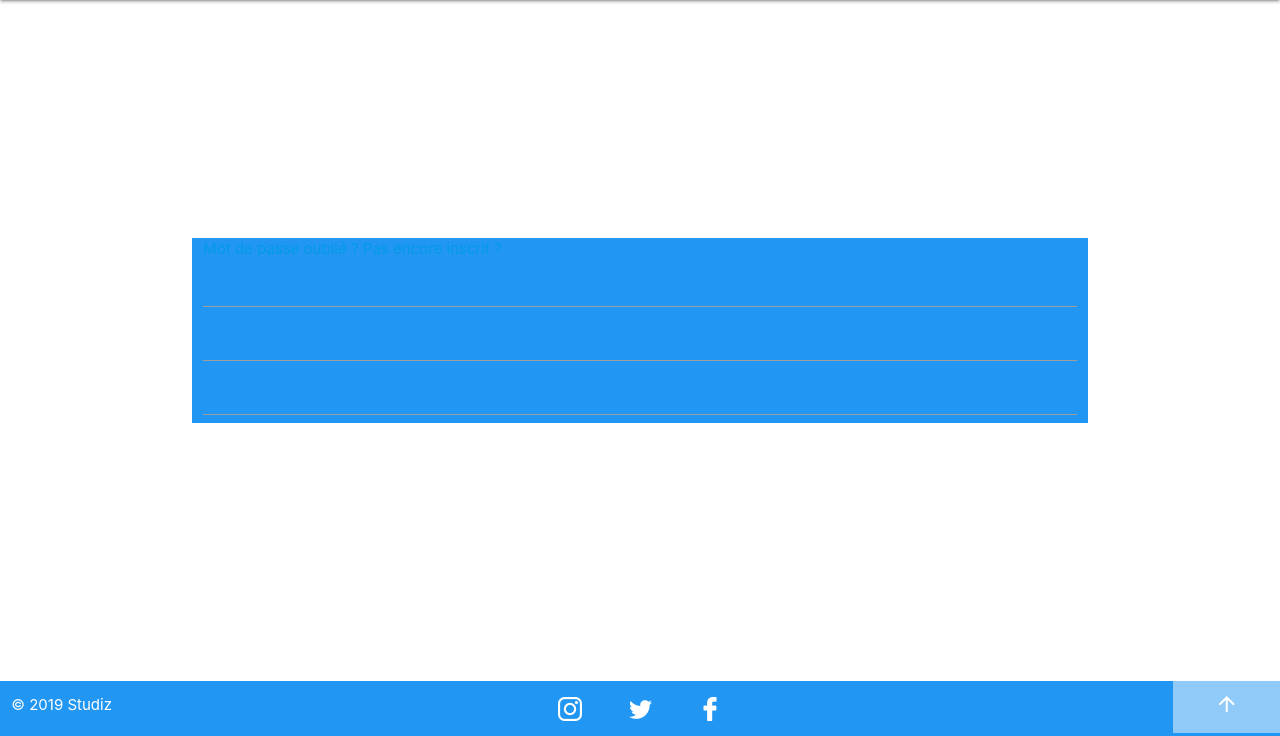
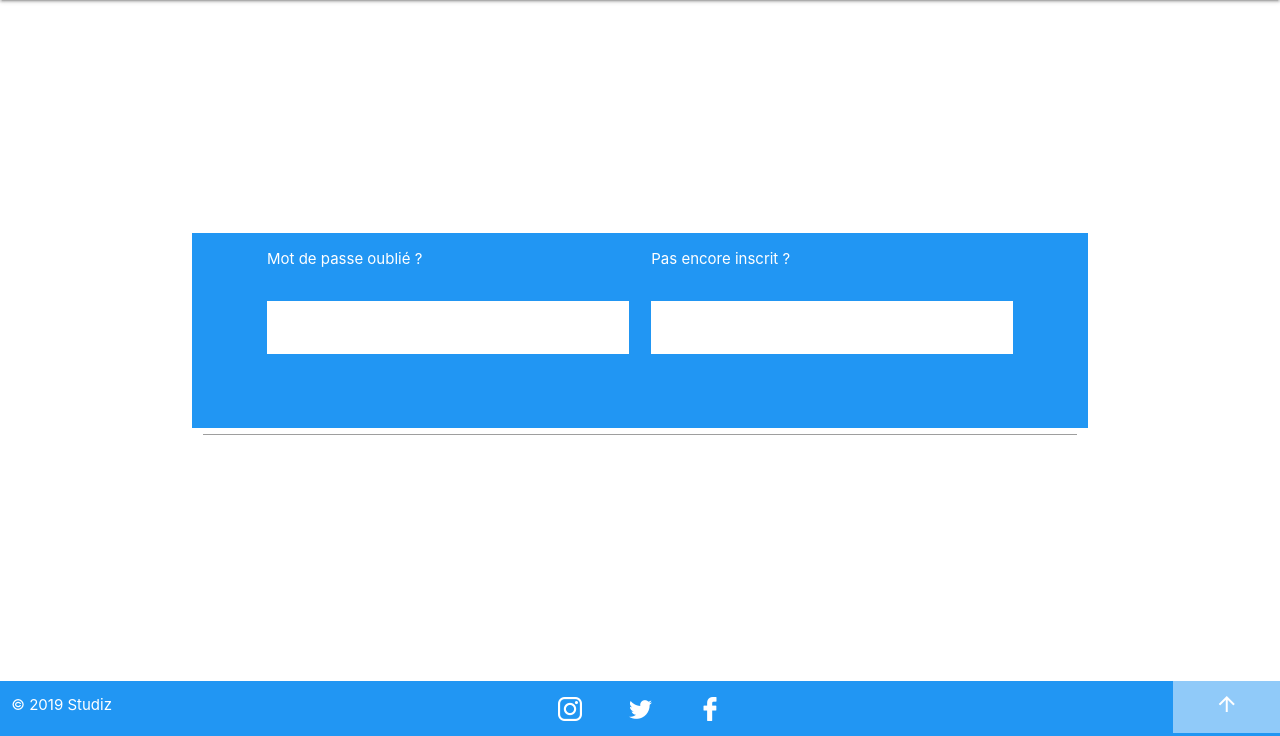
Before and after one commit to Mikado9706/SDW, a Symfony app: template templates/login.html.twig in a window 1280 px wide. Shown: the part 64-800 px from the top of the page. Run offline with Twig, Linux system fonts and the light colour scheme; the template is opened without the code that fills it, so the values that code supplies are empty; form fields are guessed from the names that the template uses; some libraries are stand-ins or nearby versions.

Commit message:
HTML / CSS page de connexion

```diff
--- a/public/css/custom.css
+++ b/public/css/custom.css
@@ -62,7 +62,7 @@ body {
     border-bottom: 0 !important;
   }
 
-  #search_search {
+  .validationForm {
     color: #2699FB;
     border-style: solid;
     border-color: #2699FB;
@@ -118,3 +118,7 @@ body {
   .disabled{
     display: none;
   }
+
+  .lien-connec {
+    color: #fff;
+  }
--- a/src/Form/SearchType.php
+++ b/src/Form/SearchType.php
@@ -80,7 +80,7 @@ class SearchType extends AbstractType
             ->add('search', SubmitType::class, [
                 'label' => 'Rechercher',
                 'attr' => [
-                    'class' => 'btn waves-effect waves-light white'
+                    'class' => 'btn waves-effect waves-light white validationForm'
                     ]
                 ])
 
--- a/templates/login.html.twig
+++ b/templates/login.html.twig
@@ -4,16 +4,63 @@
 <main>
     <div class="container">
         <div class="row blue">
-            <div class="col l12">
-                <a href="{{ path('forgottenPassword') }}">Mot de passe oublié ?</a>
-                <a href="{{ path('signup') }}">Pas encore inscrit ?</a>
-
-                {{ form_start(form) }}
-                {{ form_widget(form.username) }}
-                {{ form_widget(form.password) }}
-                {{ form_widget(form.search) }}
-                {{ form_end(form) }}
+            {{ form_start(form) }}
+            <div class="col l12 form-container">
+                <div class="container-fluid">
+                    <div class="row">
+                        <div class="col s12 l6 input-field">
+                            <a class="lien-connec" href="{{ path('forgottenPassword') }}">Mot de passe oublié ?</a>
+                        </div>
+                        <div class="col s12 l6 input-field">
+                            <a class="lien-connec" href="{{ path('signup') }}">Pas encore inscrit ?</a>
+                        </div>
+                    </div>
+                </div>
             </div>
+            <div class="col l12 form-container">
+                <div class="container-fluid">
+                    <div class="row">
+                        <div class="col l6">
+                            <div class="container-fluid">
+                                <div id="leftPannel" class="row">
+                                    <div class="col s12">
+                                        <div class="subRech">
+                                            <div class="input-field">
+                                                {{ form_widget(form.username) }}
+                                            </div>
+                                        </div>
+                                    </div>
+                                </div>
+                            </div>
+                        </div>
+                        <div class="col l6">
+                            <div class="container-fluid">
+                                <div id="rightPannel" class="row">
+                                    <div class="col s12">
+                                        <div class="subRech">
+                                            <div class="input-field">
+                                                {{ form_widget(form.password) }}
+                                            </div>
+                                        </div>
+                                    </div>
+                                </div>
+                            </div>
+                        </div>
+                    </div>
+                </div>
+            </div>
+            <div class="col l12 search-section">
+                <div class="container-fluid">
+                    <div class="row">
+                        <div class="col l12">
+                            <div class="search-button">
+                                {{ form_widget(form.search) }}
+                            </div>
+                        </div>
+                    </div>
+                </div>
+            </div>
+            {{ form_end(form) }}
         </div>
     </div>
 </main>
```
Also changed, not shown: src/Form/LoginType.php (+5 -3 lines).
